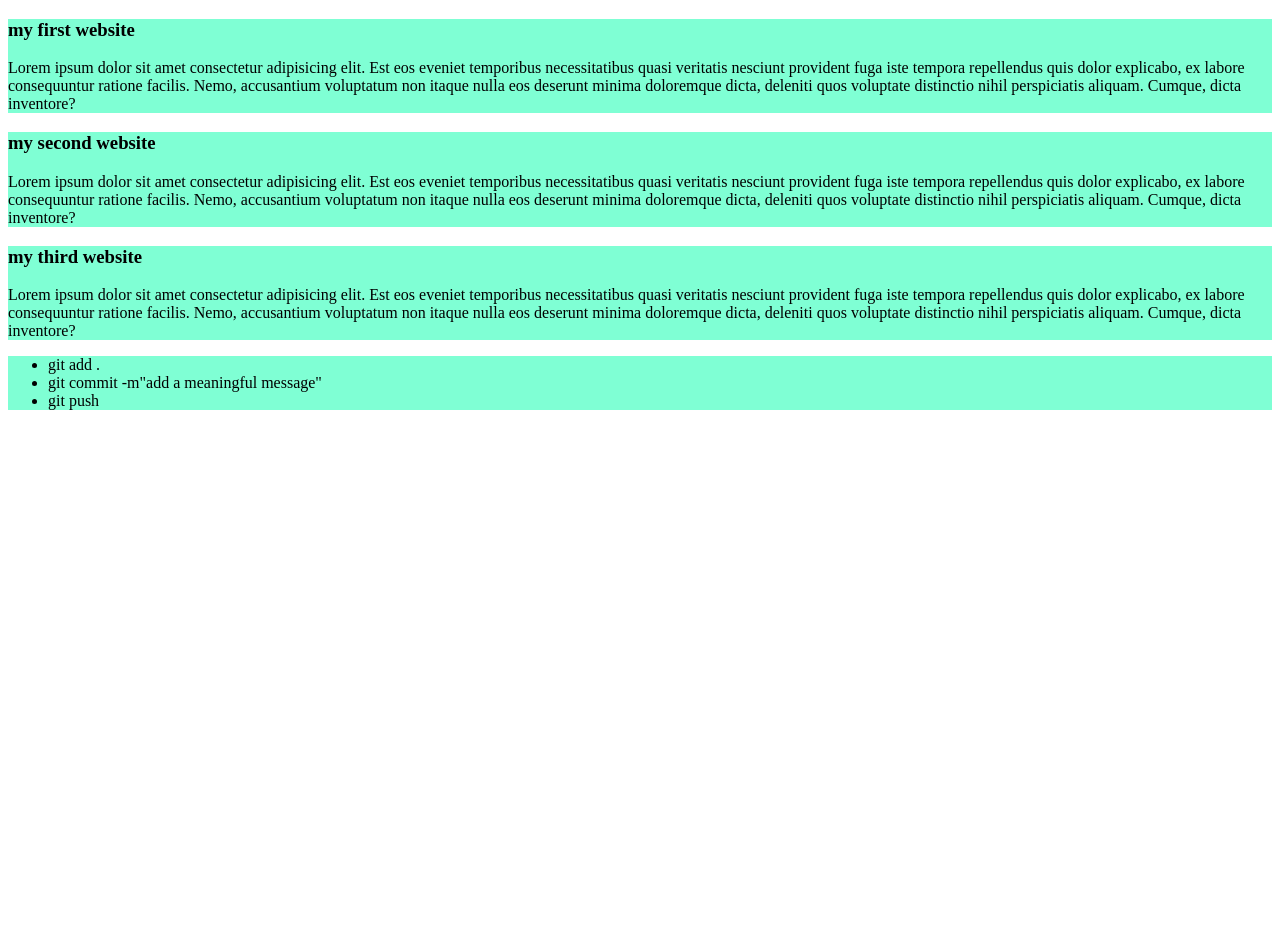
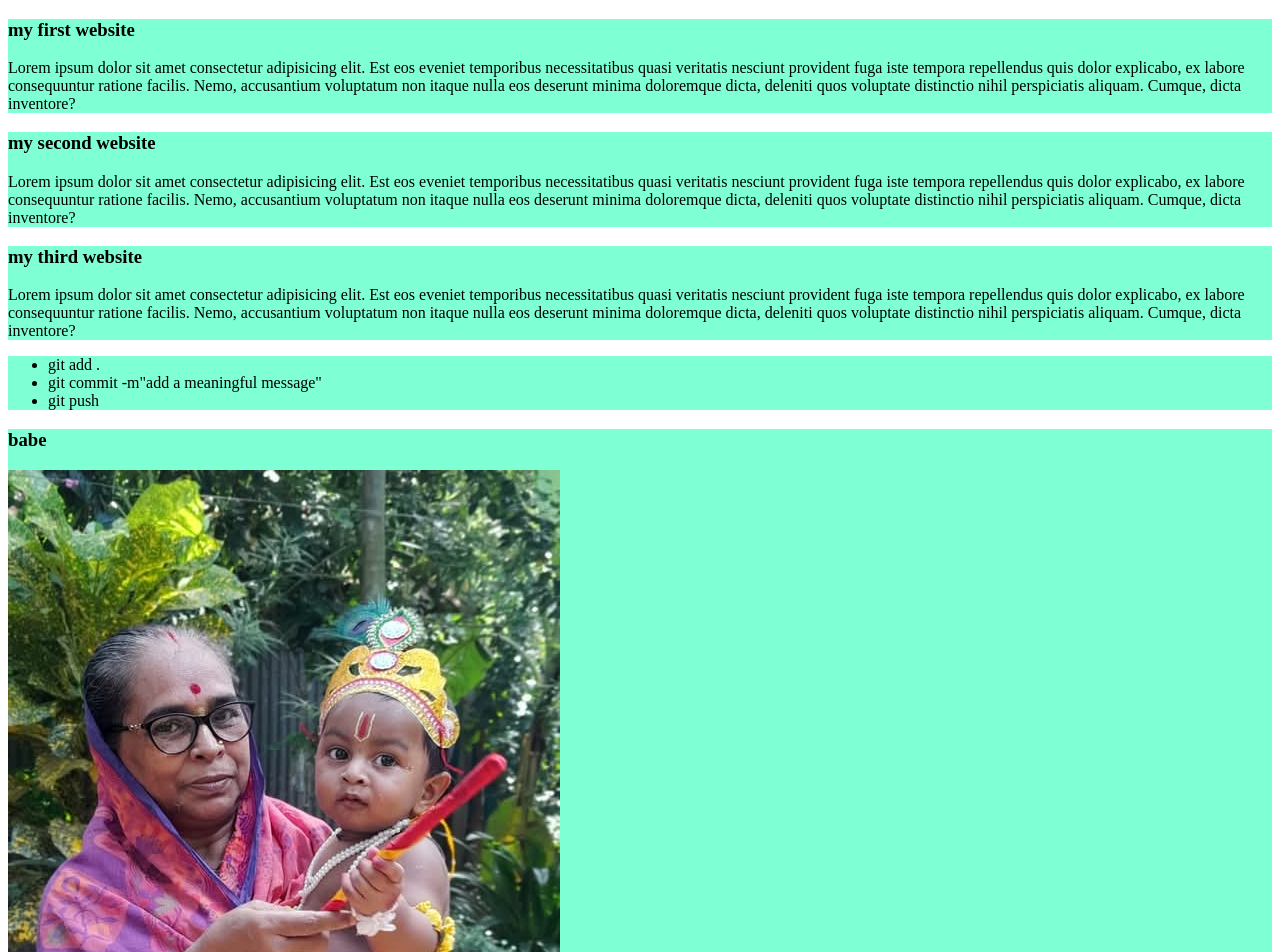
Before and after one commit to Mitu-Rani-Sutradhar/My-simple-website, a plain HTML site: page index.html in a window 1280 px wide. Shown: the top 952 px of the page. Before the commit the page ends 800 px from the top, so only its background shows below. Drawn offline with Linux system fonts and the light colour scheme.

Commit message:
added a picture

```diff
--- a/index.html
+++ b/index.html
@@ -31,6 +31,12 @@
 <li>git push</li>
         </ul>
     </div>
+    <div>
+     <h3>
+        babe
+     </h3>
+     <img src="image/FB_IMG_1745248029992.jpg" alt="">
+    </div>
 
 </body>
 </html>
```
Also changed, not shown: image/FB_IMG_1745248029992.jpg (added).
